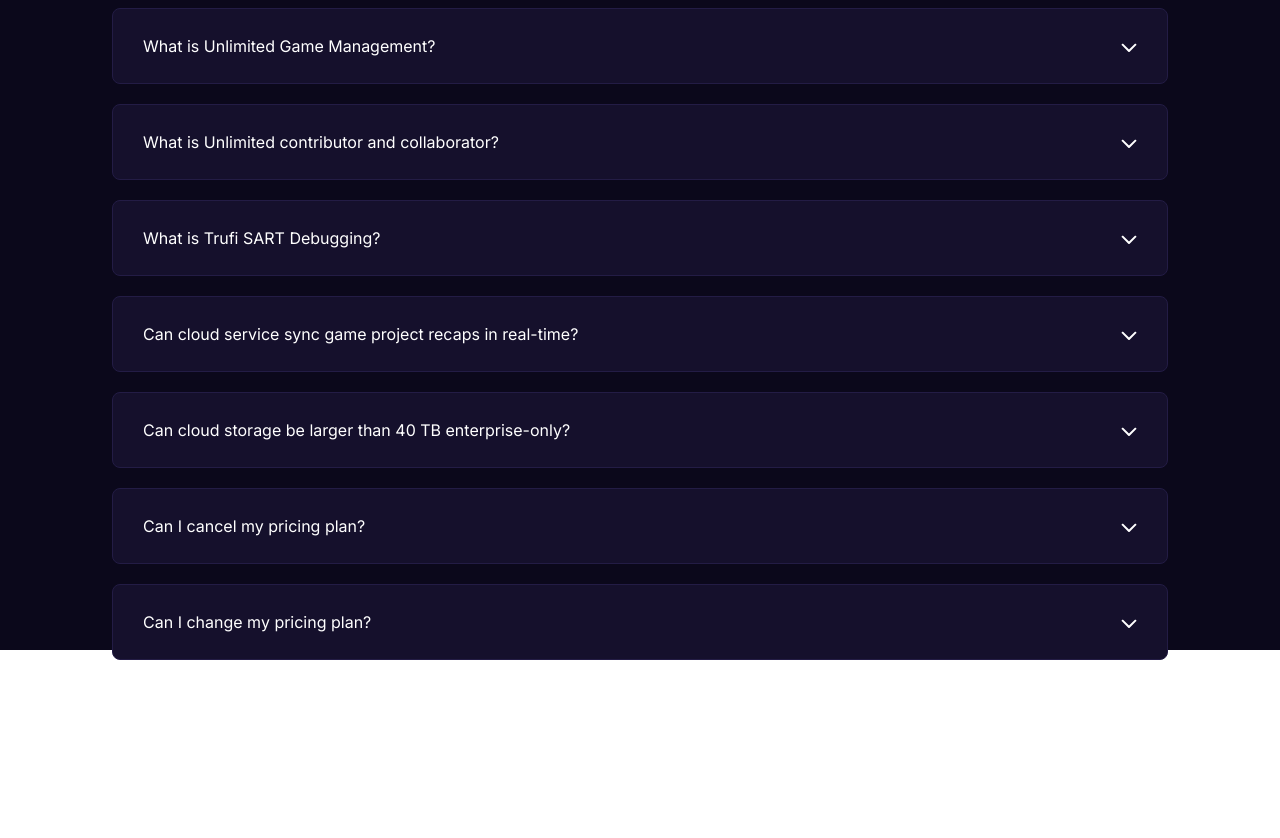
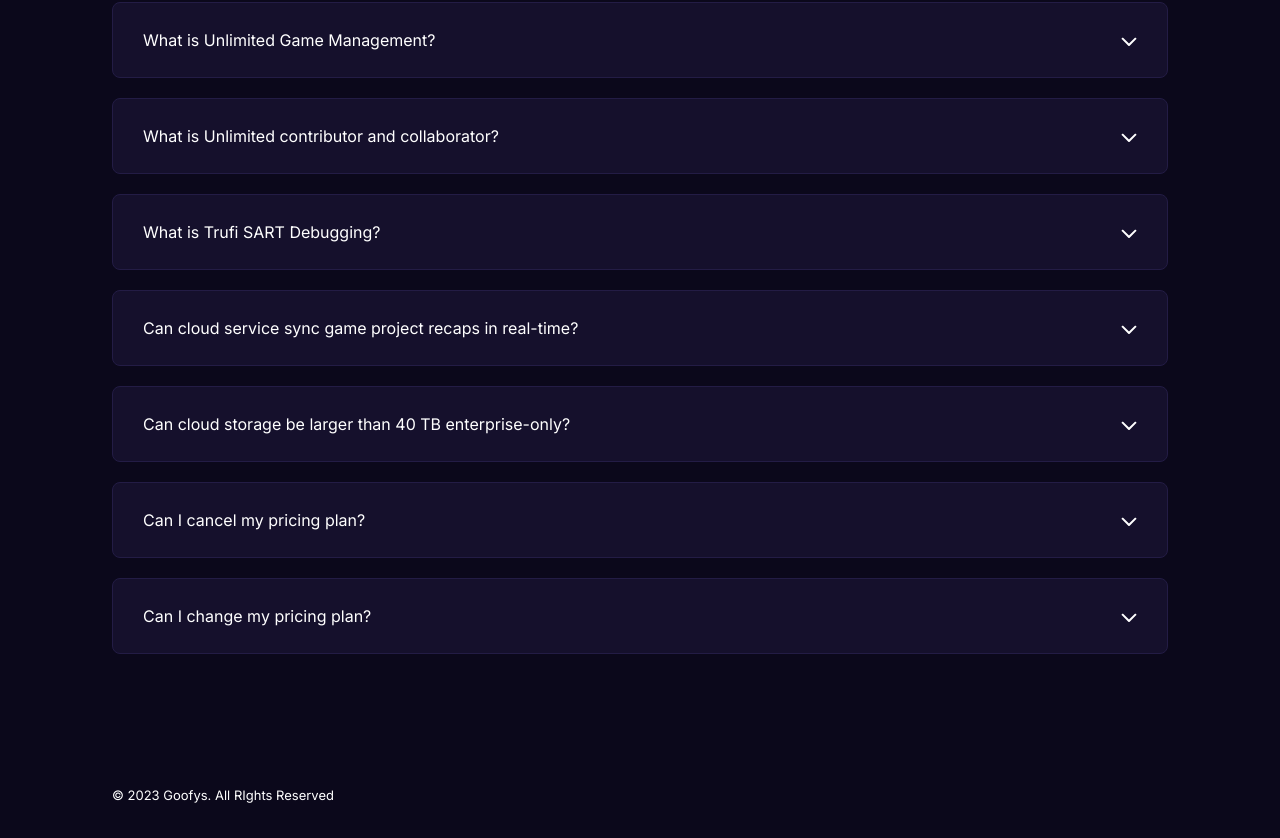
Before and after one commit to norman-andrians/goofys, a React (Create React App) app: page / in a window 1280 px wide. Shown: the part 1565-2403 px from the top of the page. Before the commit the page ends 2245 px from the top, so only its background shows below. Built offline with nearby package versions, Linux system fonts and the light colour scheme.

Commit message:
Add footer, now the page is complete

```diff
--- a/src/App.js
+++ b/src/App.js
@@ -1,5 +1,7 @@
 import Navbar from "./components/navbar/navbar";
 import Pricing from "./components/pages/pricing";
+import Footer from "./components/footer";
+
 import navigation from "./data/navigation.json";
 
 import "./assets/css/main.min.css";
@@ -12,6 +14,7 @@ function App() {
     <div className="App bg-dark text-white">
       <Navbar data={nav_data} />
       <Pricing />
+      <Footer />
     </div>
   );
 }
--- a/src/assets/sass/main.scss
+++ b/src/assets/sass/main.scss
@@ -19,3 +19,7 @@ a.link:hover { color: skyblue; }
 
 .text-c-001 { color: $color-001; }
 .bg-c-001 { background-color: $color-001; }
+
+footer.container {
+    font-size: small;
+}
--- /dev/null
+++ b/src/components/footer.jsx
@@ -0,0 +1,7 @@
+function Footer() {
+    return <footer className="container py-3 mt-3">
+        <p className="ff-inter text-white">&copy; 2023 Goofys. All RIghts Reserved</p>
+    </footer>
+}
+
+export default Footer;
--- a/src/components/pages/pricing.jsx
+++ b/src/components/pages/pricing.jsx
@@ -59,7 +59,7 @@ function Pricing() {
         </section>
         <section className="text-center ff-inter mt-5">
             <div className="opacity-75">Cancel anytime, <a href="#" className="link link-offset-2">Terms apply</a></div>
-            <div className="d-flex my-5">
+            <div className="d-flex mt-5 mb-4">
                 <PlanCard
                     name={"Basic Plan"}
                     price={basicPrice}
@@ -119,8 +119,8 @@ function Pricing() {
                 }
             </div>
         </section>
-        <section className="pt-5 mt-5">
-            <header className="text-center">
+        <section className="py-5 my-5">
+            <header className="text-center mb-5">
                 <h1 className="h1 ff-inter fw-bold big-head">FAQs</h1>
                 <p className="ff-inter opacity-75">Can't find the answer you're looking for? <a href="#" className="link link-offset-2">Contact us!</a></p>
             </header>
```
Also changed, not shown: src/assets/css/main.min.css, 1 other file (tests, documents, lock files or other folders).
